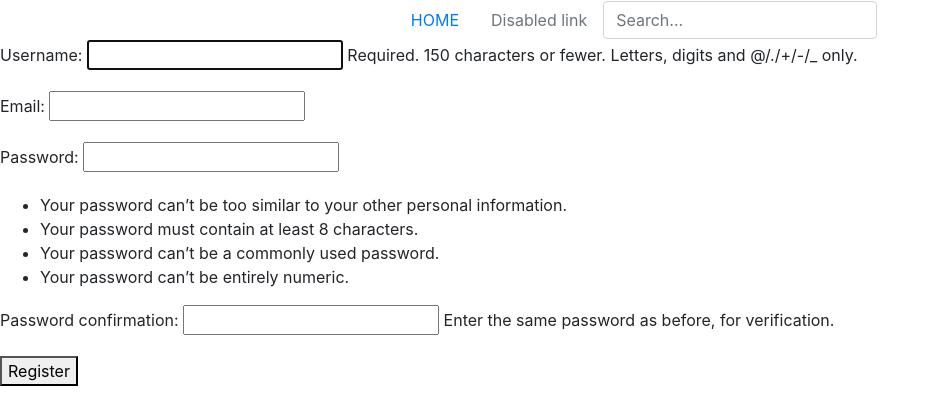
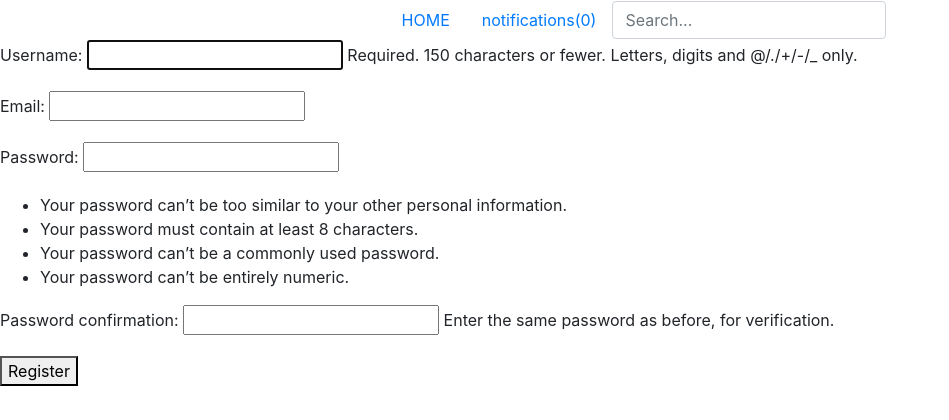
Before and after one commit to bkrop/insta_django, a Django app: page /users/register/ in a window 1280 px wide. Shown: the top 420 px of the page, without its empty margins (0-949 px from the left). Run offline with Django 3.2, Linux system fonts and the light colour scheme; some libraries are stand-ins or nearby versions.

Commit message:
notifcation system

```diff
--- a/posts/views.py
+++ b/posts/views.py
@@ -2,7 +2,7 @@ from json import dumps
 from django.shortcuts import render
 from django.views.generic import CreateView, DetailView, ListView
 from .models import Post, Hashtag
-from users.models import Follow
+from users.models import Follow, Notification
 import json
 from django.http import HttpResponse
 
@@ -53,6 +53,7 @@ def like_post(request, post_id):
     else:
         post.like.add(profile)
         like = True
+        Notification.objects.create(profile=post.author, message=f'{profile} liked your {post}')
     data = {
         'counter': post.likes_counter(),
         'like': like
--- a/users/admin.py
+++ b/users/admin.py
@@ -1,6 +1,7 @@
 from django.contrib import admin
-from .models import Follow, Profile, Message
+from .models import Follow, Profile, Message, Notification
 
 admin.site.register(Profile)
 admin.site.register(Follow)
 admin.site.register(Message)
+admin.site.register(Notification)
--- a/users/models.py
+++ b/users/models.py
@@ -17,3 +17,8 @@ class Message(models.Model):
     message_to = models.ForeignKey(Profile, on_delete=models.CASCADE, related_name='sent')
     content = models.TextField(max_length=250, null=False, blank=False)
     date_of_create = models.DateTimeField(auto_now_add=True)
+
+class Notification(models.Model):
+    profile = models.ForeignKey(Profile, on_delete=models.CASCADE)
+    is_read = models.BooleanField(default=False)
+    message = models.TextField(max_length=100)
--- a/users/templates/users/base.html
+++ b/users/templates/users/base.html
@@ -1,4 +1,5 @@
 {% load static %}
+{% load notifilter %}
 <!DOCTYPE html>
 <html lang="en">
 <head>
@@ -15,7 +16,7 @@
       <a class="nav-link active" href="{% url 'profile_detail' request.user.profile.pk %}">{{ request.user.username }}</a>
       {% endif %}
       <a class="nav-link" href="{% url 'homepage' %}">HOME</a>
-      <a class="nav-link disabled" href="#">Disabled link</a>
+      <a class="nav-link" href="{% url 'notifications' %}">notifications({{ request.user.profile.notification_set.all|notifilter|length }})</a>
       <form class="form-inline my-2 my-lg-0" action="{% url 'search' %}" method="GET">
         <input class="form-control mr-sm-2" type="text" name="search" placeholder="Search...">
       </form>
--- /dev/null
+++ b/users/templatetags/notifilter.py
@@ -0,0 +1,11 @@
+from django import template
+
+register = template.Library()
+
+@register.filter
+def notifilter(args):
+    filtered = []
+    for i in args:
+        if i.is_read == False:
+            filtered.append(i)
+    return filtered
--- a/users/urls.py
+++ b/users/urls.py
@@ -8,7 +8,8 @@ from .views import (
     follow_profile,
     search,
     MessageCreateView,
-    messages
+    messages,
+    NotificationListView
 )
 
 
@@ -20,5 +21,6 @@ urlpatterns = [
     path('profile/follow/<int:pk>', follow_profile, name='follow_profile'),
     path('results/', search, name='search'),
     path('create_message/<int:profile_pk>/', MessageCreateView.as_view(), name='create_message'),
-    path('messages/<int:profile_pk>/', messages, name='messages')
+    path('messages/<int:profile_pk>/', messages, name='messages'),
+    path('notifications/', NotificationListView.as_view(), name='notifications')
 ]
--- a/users/views.py
+++ b/users/views.py
@@ -1,8 +1,8 @@
 from django.shortcuts import render, redirect
 from .forms import UserRegisterForm, CustomAuthenticationForm
 from django.contrib.auth.views import LoginView
-from django.views.generic import DetailView, CreateView
-from .models import Profile, Follow, Message
+from django.views.generic import DetailView, CreateView, ListView
+from .models import Profile, Follow, Message, Notification
 from posts.models import Post
 import json
 from django.http import HttpResponse, JsonResponse
@@ -100,3 +100,13 @@ def messages(request, profile_pk):
         'messages': messages
     }
     return render(request, 'users/messages.html', context=context)
+
+class NotificationListView(ListView):
+    model = Notification
+    template_name = 'users/notifications.html'
+
+    def get_queryset(self):
+        notifications = Notification.objects.filter(profile=self.request.user.profile).all()
+        print(notifications)
+        notifications.update(is_read=True)
+        return notifications
```
Also changed, not shown: users/templates/users/notifications.html (added, +9 -0 lines), db.sqlite3, media/media/27141046_1615587205170631_47483220_o_1y2oPQm.jpg (added), users/migrations/0011_notification.py (added), users/templatetags/__init__.py (added).
